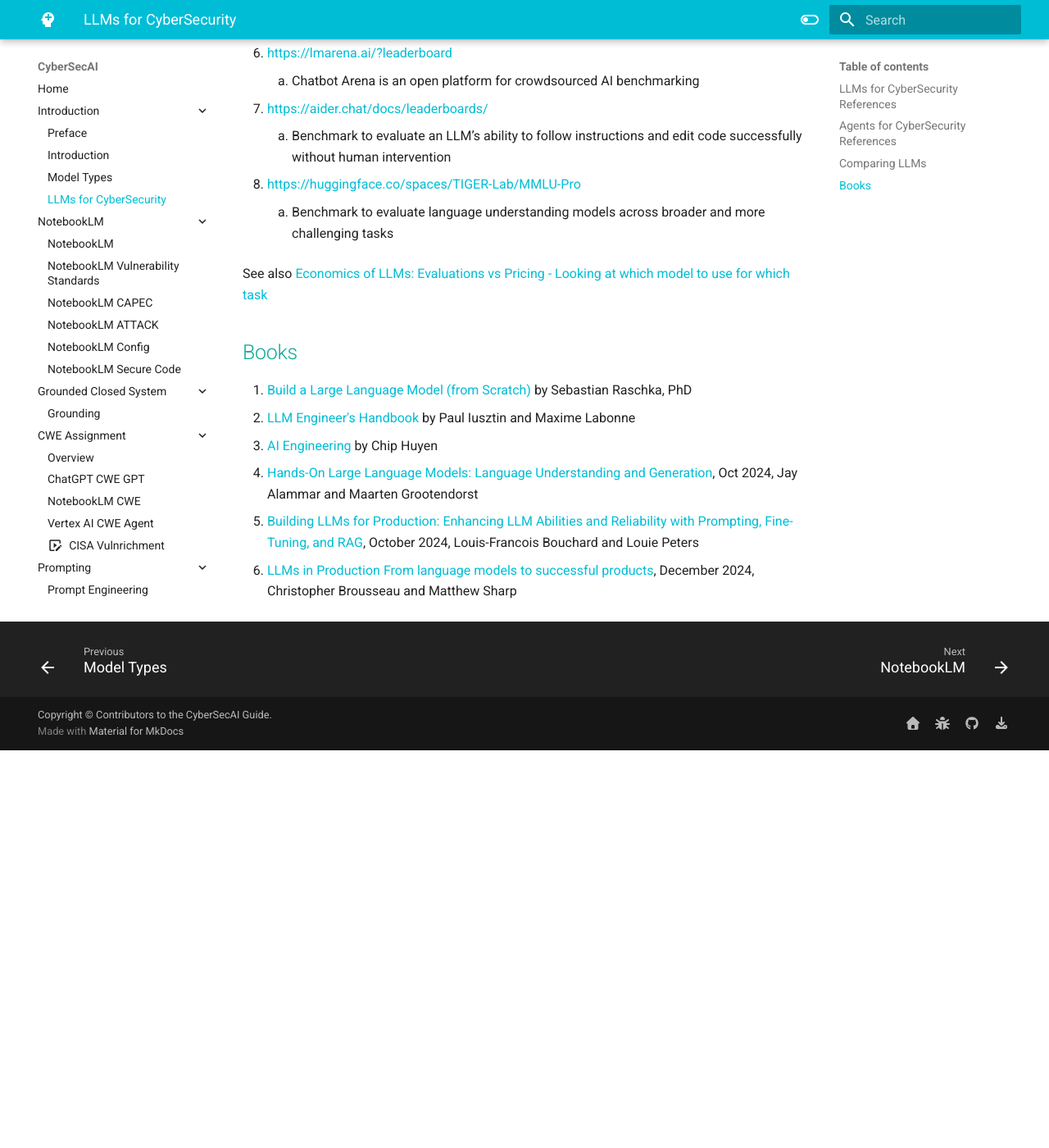
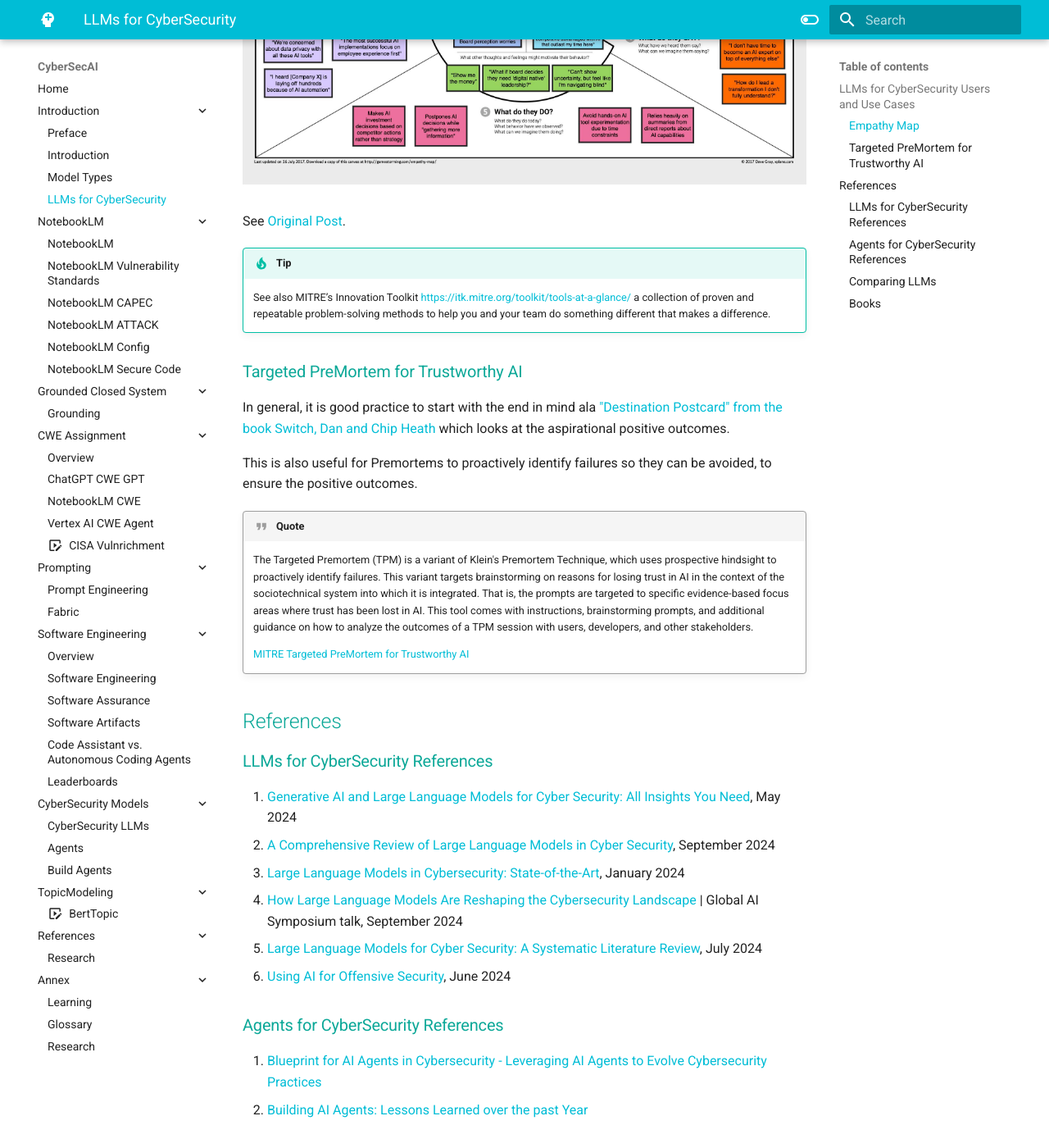
Before and after one commit to CyberSecAI/CyberSecAI.github.io, an MkDocs documentation site: the page built from docs/introduction/cybsersecurity.md, in a window 1280 px wide and 1400 px high, scrolled down 1216 px. Shown: the whole window at 82% size. Built offline with MkDocs 1.6.1 and Material for MkDocs 9.7.7, drawn with Linux system fonts in a browser that asks for light colours; comment, search, counter and statistics services are not loaded; before the commit the page ends 2131 px from its top, so only the background shows below that; some of the changed text lies outside the part shown.

Commit message:
users and use cases

```diff
--- a/docs/introduction/cybsersecurity.md
+++ b/docs/introduction/cybsersecurity.md
@@ -1,6 +1,45 @@
 # LLMs for CyberSecurity
 
-## LLMs for CyberSecurity References
+
+## LLMs for CyberSecurity Users and Use Cases
+
+<figure markdown>
+![](../assets/images/LLMS4_cybersec.png)
+</figure>
+
+Image from [Generative AI and Large Language Models for Cyber Security: All Insights You Need](https://arxiv.org/pdf/2405.12750).
+
+### Empathy Map
+
+<figure markdown>
+![](../assets/images/empathy_map.jpeg)
+</figure>
+
+See [Original Post](https://www.linkedin.com/posts/davegray_ever-wonder-what-executives-really-think-activity-7333196966530584576-lBxz?utm_source=share&utm_medium=member_desktop&rcm=ACoAAABWk8gB0ZomDiP_SswS-WaTp-lhgZEPxlI).
+
+!!! tip
+
+     See also MITRE’s Innovation Toolkit https://itk.mitre.org/toolkit/tools-at-a-glance/ a collection of proven and repeatable problem-solving methods to help you and your team do something different that makes a difference.
+
+
+### Targeted PreMortem for Trustworthy AI
+
+In general, it is good practice to start with the end in mind ala ["Destination Postcard" from the book Switch, Dan and Chip Heath](https://framework.scaledagile.com/portfolio-vision/) which looks at the aspirational positive outcomes.
+
+This is also useful for Premortems to proactively identify failures so they can be avoided, to ensure the positive outcomes.
+
+
+!!! quote
+
+     The Targeted Premortem (TPM) is a variant of Klein's Premortem Technique, which uses prospective hindsight to proactively identify failures. This variant targets brainstorming on reasons for losing trust in AI in the context of the sociotechnical system into which it is integrated. That is, the prompts are targeted to specific evidence-based focus areas where trust has been lost in AI. This tool comes with instructions, brainstorming prompts, and additional guidance on how to analyze the outcomes of a TPM session with users, developers, and other stakeholders.
+
+     [MITRE Targeted PreMortem for Trustworthy AI](https://www.researchgate.net/publication/389316278_Targeted_PreMortem_TPM_for_Trustworthy_AI)
+
+
+
+## References
+
+### LLMs for CyberSecurity References
 1. [Generative AI and Large Language Models for Cyber Security: All Insights You Need](https://arxiv.org/pdf/2405.12750), May 2024
 2. [A Comprehensive Review of Large Language Models in Cyber Security](https://www.researchgate.net/publication/384500263_A_Comprehensive_Review_of_Large_Language_Models_in_Cyber_Security), September 2024
 3. [Large Language Models in Cybersecurity: State-of-the-Art](https://arxiv.org/pdf/2402.00891), January 2024
@@ -9,14 +48,14 @@
 6. [Using AI for Offensive Security](https://cloudsecurityalliance.org/artifacts/using-ai-for-offensive-security), June 2024
 
 
-## Agents for CyberSecurity References
+### Agents for CyberSecurity References
 1. [Blueprint for AI Agents in Cybersecurity - Leveraging AI Agents to Evolve Cybersecurity Practices](https://www.cybersec-automation.com/p/blueprint-for-ai-agents-in-cybersecurity)
 2. [Building AI Agents: Lessons Learned over the past Year](https://medium.com/@cpdough/building-ai-agents-lessons-learned-over-the-past-year-41dc4725d8e5)
 
 
 
 
-## Comparing LLMs
+### Comparing LLMs
 There are several sites that allow comparisons of LLMs e.g.
 
 
@@ -41,10 +80,11 @@
 See also [Economics of LLMs: Evaluations vs Pricing - Looking at which model to use for which task](https://medium.com/data-science-collective/economics-of-llms-evaluations-vs-pricing-04802074e095)
 
 
-## Books
+### Books
 1. [Build a Large Language Model (from Scratch)](https://www.oreilly.com/library/view/build-a-large/9781633437166/) by Sebastian Raschka, PhD
 4. [LLM Engineer's Handbook](https://www.oreilly.com/library/view/llm-engineers-handbook/9781836200079/) by Paul Iusztin and Maxime Labonne
 5. [AI Engineering](https://www.oreilly.com/library/view/ai-engineering/9781098166298/) by Chip Huyen
 6. [Hands-On Large Language Models: Language Understanding and Generation](https://www.amazon.ie/Hands-Large-Language-Models-Understanding/dp/1098150961), Oct 2024, Jay Alammar and Maarten Grootendorst
 7. [Building LLMs for Production: Enhancing LLM Abilities and Reliability with Prompting, Fine-Tuning, and RAG](https://www.louisbouchard.ai/book-towards-ai/), October 2024, Louis-Francois Bouchard and Louie Peters
-2. [LLMs in Production From language models to successful products](https://www.manning.com/books/llms-in-production), December 2024, Christopher Brousseau and Matthew Sharp
+8. [LLMs in Production From language models to successful products](https://www.manning.com/books/llms-in-production), December 2024, Christopher Brousseau and Matthew Sharp
+9. [Fundamentals of Secure AI Systems with Personal Data](https://www.edpb.europa.eu/our-work-tools/our-documents/support-pool-experts-projects/fundamentals-secure-ai-systems-personal_en), June 2025, Enrico Glerean
```
Also changed, not shown: docs/assets/images/LLMS4_cybersec.png (added), docs/assets/images/empathy_map.jpeg (added).
